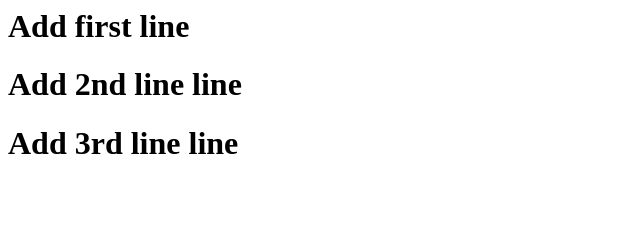
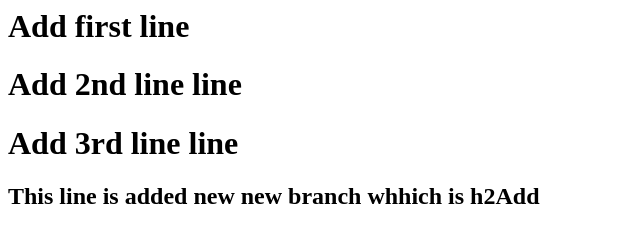
Before and after one commit to rajivsiddiqui/gitTest, a plain HTML site: page index.html in a window 1280 px wide. Shown: the whole page, without its empty margins (0-640 px from the left). Drawn offline with Linux system fonts and the light colour scheme.

Commit message:
add one line in new branch h2Add

```diff
--- a/index.html
+++ b/index.html
@@ -6,5 +6,7 @@
 <h1>Add first line</h1>
 <h1>Add 2nd line line</h1>
 <h1>Add 3rd line line</h1>
+
+<h2>This line is added new new branch whhich is h2Add</h2>
 </body>
 </html>
```
